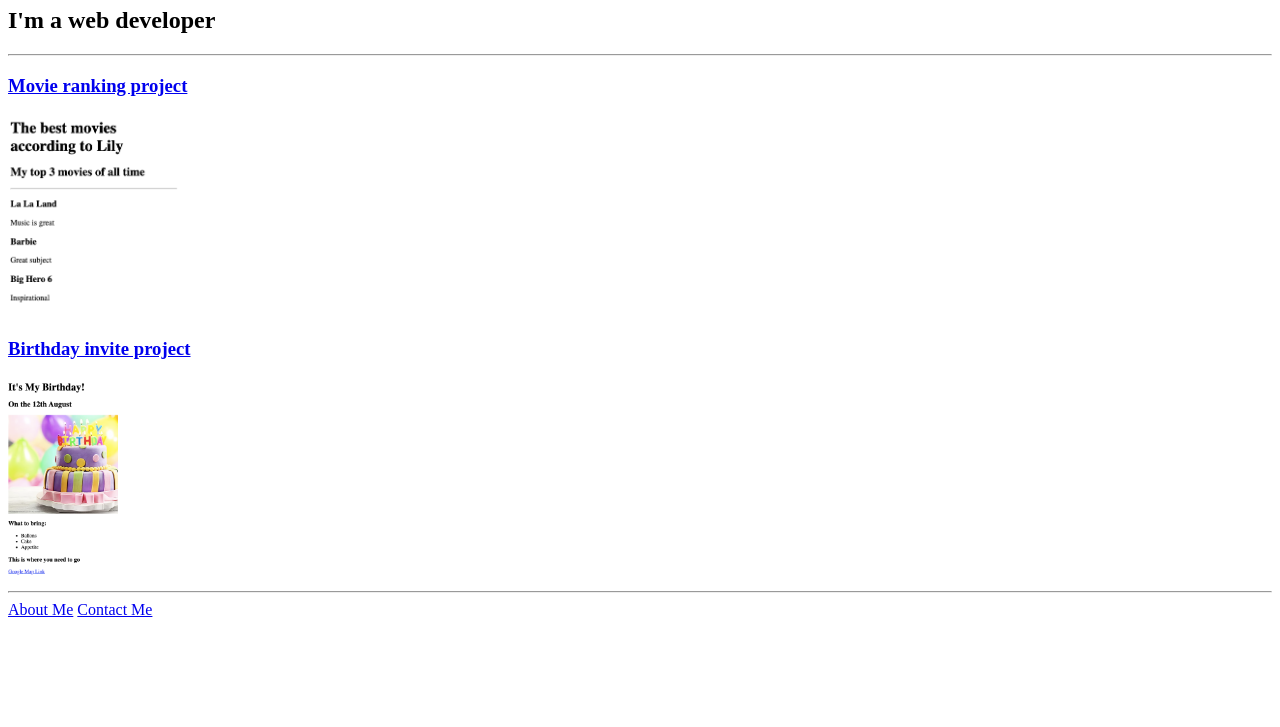
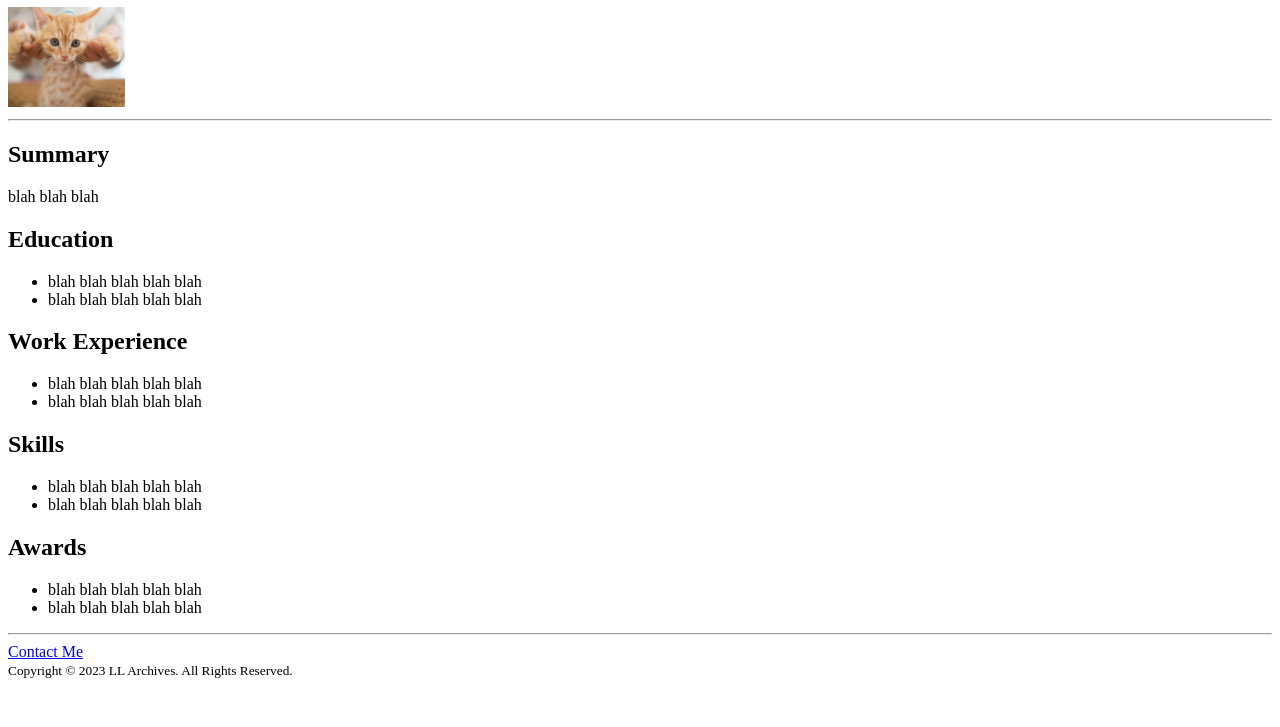
Before and after one commit to geekoflemon/html-portfolio, a plain HTML site: page index.html in a window 1280 px wide. Shown: the part 73-800 px from the top of the page. Drawn offline with Linux system fonts and the light colour scheme.

Commit message:
Add files via upload

```diff
--- a/index.html
+++ b/index.html
@@ -1,20 +1,41 @@
-<!-- TODO 1: Create the HTML Boilerplate -->
 <!DOCTYPE html>
 <html lang="eng">
 <head>
-    <meta charset="UTF-8">
-    <meta name="viewport" content="width=device-width, initial-scale=1.0">
-    <title>My Portfolio</title>
+<meta charset="UTF-8">
+<title>My Resume</title>
 </head>
 <body>
-<h1>Lily L's Portfolio</h1>
-<h2>I'm a web developer</h2>
+<h1>Lily L</h1>
+<img src="./cat.png" height="100" alt="me" />
 <hr />
-<a href="./public/movie-ranking.html"><h3>Movie ranking project</h3></a>
-<img src="./assets/images/LL movie ranking.png" height="200" alt="my movie ranking" />
-<a href="./public/birthday-invite.html"><h3>Birthday invite project</h3></a>
-<img src="./assets/images/LL birthday invite.png" height="200" alt="my birthday invite" />
+<h2>Summary</h2>
+<p>blah blah blah</p>
+<h2>Education</h2>
+<ul>
+    <li>blah blah blah blah blah</li>
+    <li>blah blah blah blah blah</li>
+</ul>
+<h2>Work Experience</h2>
+<ul>
+    <li>blah blah blah blah blah</li>
+    <li>blah blah blah blah blah</li>
+</ul>
+<h2>Skills</h2>
+<ul>
+    <li>blah blah blah blah blah</li>
+    <li>blah blah blah blah blah</li>
+</ul>
+<h2>Awards</h2>
+<ul>
+    <li>blah blah blah blah blah</li>
+    <li>blah blah blah blah blah</li>
+</ul>
 <hr />
-<a href="./public/about.html">About Me</a> <a href="./public/contact.html">Contact Me</a>
+<a href="../4.3 HTML Porfolio Project/public/contact.html">Contact Me</a>
+<footer>
+    <small>
+      Copyright © 2023 LL Archives. All Rights Reserved.
+    </small>
+  </footer>
 </body>
 </html>
```
Also changed, not shown: cat.png (added).
